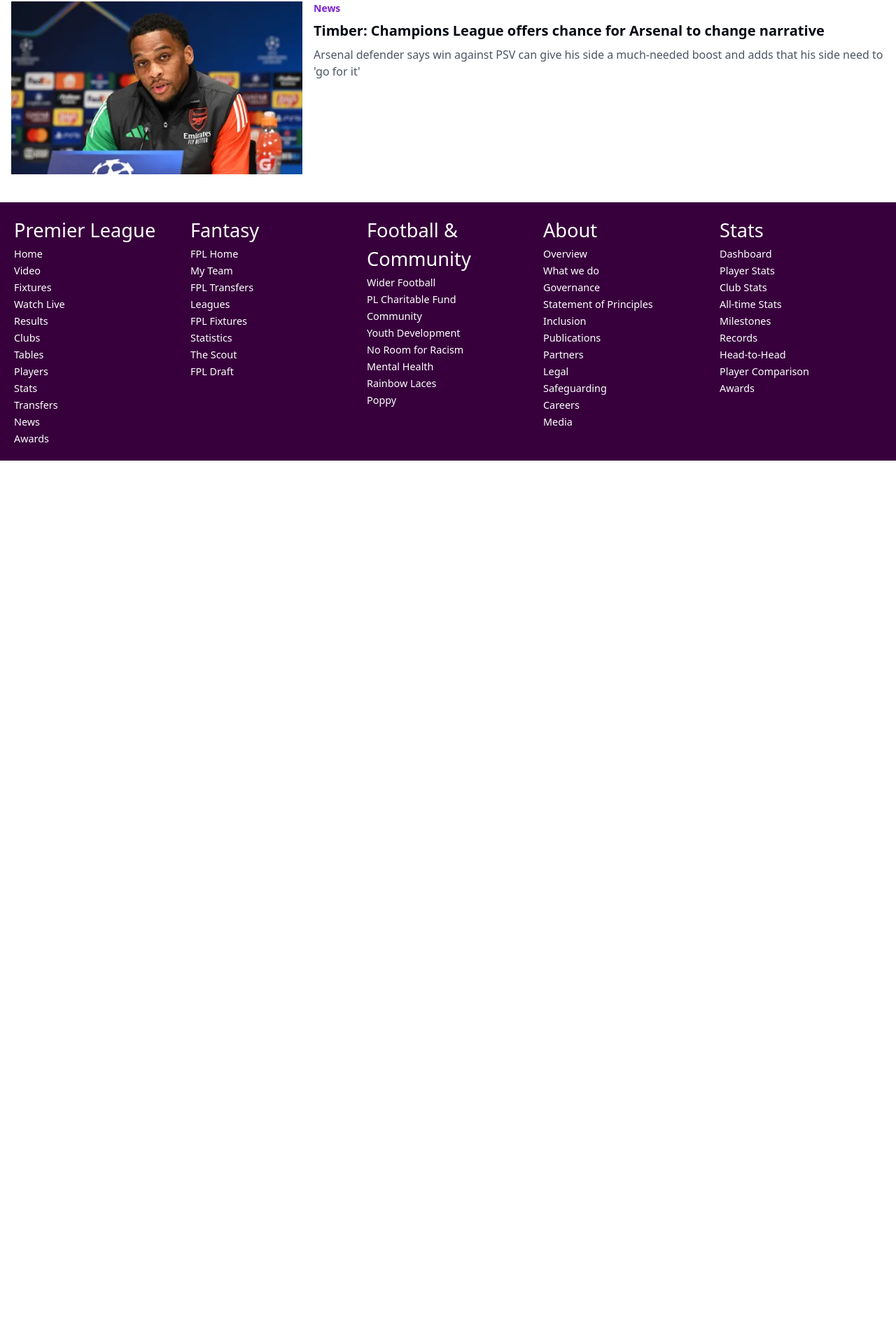
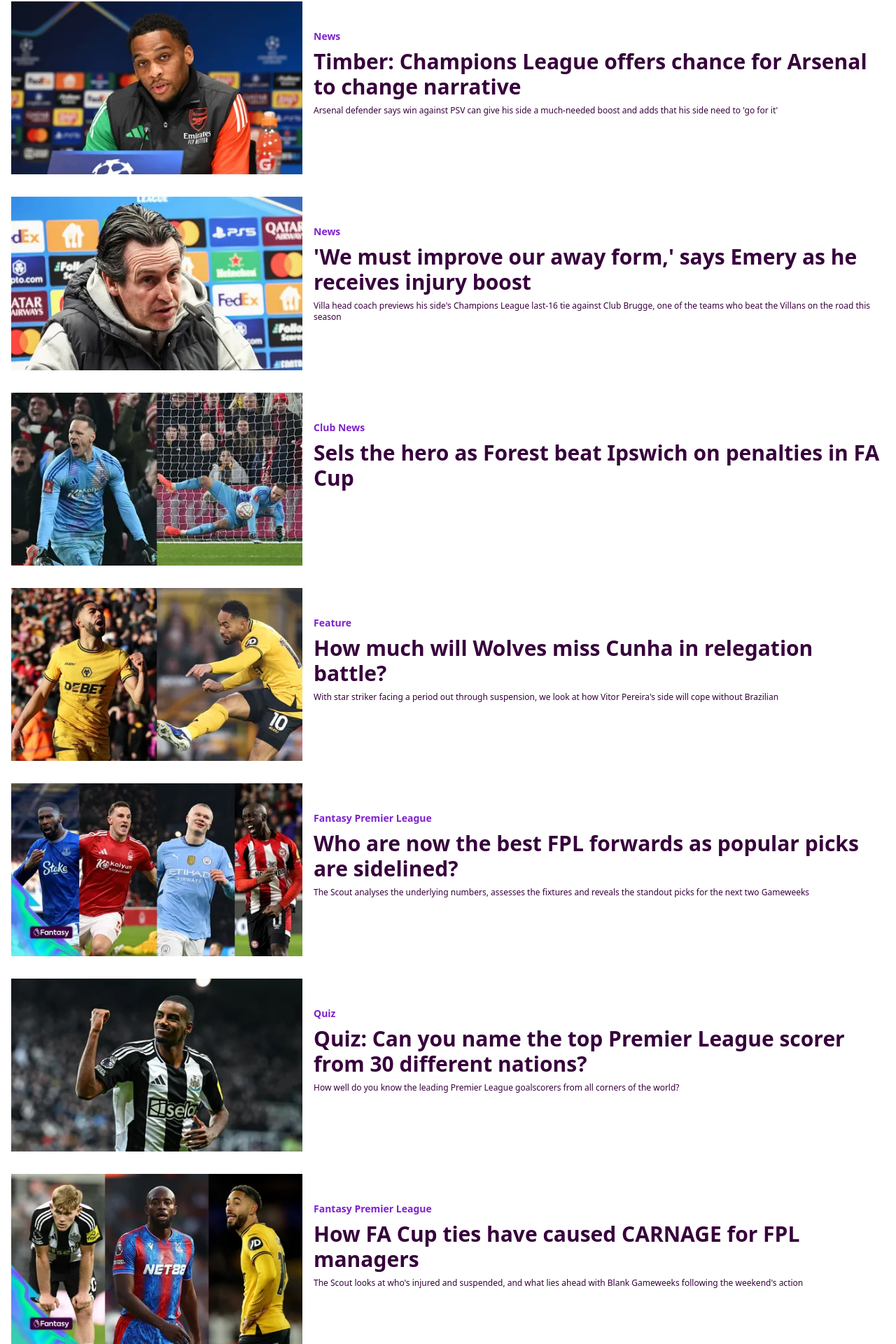
Before and after one commit to govind01sharma/website-clone, a React (Vite) app in the folder PL-clone/: page /news in a window 1280 px wide. Shown: the part 735-2655 px from the top of the page at 70% size. Before the commit the page ends 1393 px from the top, so only its background shows below. Built offline with nearby package versions, Linux system fonts and the light colour scheme.

Commit message:
All the news added in the NewsRoute

```diff
--- a/PL-clone/src/pages/NewsRoute.jsx
+++ b/PL-clone/src/pages/NewsRoute.jsx
@@ -66,10 +66,10 @@
           <div className="w-1/3">
             <img src={News1} alt="Football players" className="w-full h-auto" />
           </div>
-          <div className="w-2/3 pl-4">
+          <div className="w-2/3 pl-4 pt-10">
             <h2 className="text-sm font-bold text-purple-700 mb-2">Feature</h2>
-            <h3 className="text-xl font-semibold mb-2">Preview: All you need to know ahead of European last-16 ties</h3>
-            <p className="text-gray-600">Ben Bloom looks at how Aston Villa, Arsenal, Liverpool, Spurs, Man Utd and Chelsea will fare in their respective matches</p>
+            <h3 className="text-3xl text-[#37003C] font-semibold mb-2">Preview: All you need to know ahead of European last-16 ties</h3>
+            <p className="text-xs text-[#37003C]">Ben Bloom looks at how Aston Villa, Arsenal, Liverpool, Spurs, Man Utd and Chelsea will fare in their respective matches</p>
           </div>
         </div>
       </section>
@@ -79,10 +79,94 @@
           <div className="w-1/3">
             <img src={News2} alt="Arsenal player at press conference" className="w-full h-auto" />
           </div>
-          <div className="w-2/3 pl-4">
+          <div className="w-2/3 pl-4 pt-10">
           <h2 className="text-sm font-bold text-purple-700 mb-2">News</h2>
-            <h3 className="text-xl font-semibold mb-2">Timber: Champions League offers chance for Arsenal to change narrative</h3>
-            <p className="text-gray-600">Arsenal defender says win against PSV can give his side a much-needed boost and adds that his side need to 'go for it'</p>
+          <h3 className="text-3xl text-[#37003C] font-semibold mb-2">Timber: Champions League offers chance for Arsenal to change narrative</h3>
+          <p className="text-xs text-[#37003C]">Arsenal defender says win against PSV can give his side a much-needed boost and adds that his side need to 'go for it'</p>
+          </div>
+        </div>
+      </section>
+
+      <section className="mt-8 mx-4">
+        <div className="flex">
+          <div className="w-1/3">
+            <img src={News3} alt="Arsenal player at press conference" className="w-full h-auto" />
+          </div>
+          <div className="w-2/3 pl-4 pt-10">
+          <h2 className="text-sm font-bold text-purple-700 mb-2">News</h2>
+          <h3 className="text-3xl text-[#37003C] font-semibold mb-2">'We must improve our away form,' says Emery as he receives injury boost</h3>
+          <p className="text-xs text-[#37003C]"> Villa head coach previews his side's Champions League last-16 tie against Club Brugge, one of the teams who beat the Villans on the road this season </p>
+          </div>
+        </div>
+      </section>
+
+
+      <section className="mt-8 mx-4">
+        <div className="flex">
+          <div className="w-1/3">
+            <img src={News4} alt="Arsenal player at press conference" className="w-full h-auto" />
+          </div>
+          <div className="w-2/3 pl-4 pt-10">
+          <h2 className="text-sm font-bold text-purple-700 mb-2">Club News</h2>
+          <h3 className="text-3xl text-[#37003C] font-semibold mb-2">Sels the hero as Forest beat Ipswich on penalties in FA Cup</h3>
+          </div>
+        </div>
+      </section>
+
+
+
+      <section className="mt-8 mx-4">
+        <div className="flex">
+          <div className="w-1/3">
+            <img src={News5} alt="Arsenal player at press conference" className="w-full h-auto" />
+          </div>
+          <div className="w-2/3 pl-4 pt-10">
+          <h2 className="text-sm font-bold text-purple-700 mb-2">Feature</h2>
+          <h3 className="text-3xl text-[#37003C] font-semibold mb-2">How much will Wolves miss Cunha in relegation battle?</h3>
+          <p className="text-xs text-[#37003C]"> With star striker facing a period out through suspension, we look at how Vitor Pereira's side will cope without Brazilian </p>
+          </div>
+        </div>
+      </section>
+
+
+      <section className="mt-8 mx-4">
+        <div className="flex">
+          <div className="w-1/3">
+            <img src={News6} alt="Arsenal player at press conference" className="w-full h-auto" />
+          </div>
+          <div className="w-2/3 pl-4 pt-10">
+          <h2 className="text-sm font-bold text-purple-700 mb-2">Fantasy Premier League</h2>
+          <h3 className="text-3xl text-[#37003C] font-semibold mb-2">Who are now the best FPL forwards as popular picks are sidelined?</h3>
+          <p className="text-xs text-[#37003C]">The Scout analyses the underlying numbers, assesses the fixtures and reveals the standout picks for the next two Gameweeks </p>
+          </div>
+        </div>
+      </section>
+
+
+      <section className="mt-8 mx-4">
+        <div className="flex">
+          <div className="w-1/3">
+            <img src={News7} alt="Arsenal player at press conference" className="w-full h-auto" />
+          </div>
+          <div className="w-2/3 pl-4 pt-10">
+          <h2 className="text-sm font-bold text-purple-700 mb-2">Quiz</h2>
+          <h3 className="text-3xl text-[#37003C] font-semibold mb-2">Quiz: Can you name the top Premier League scorer from 30 different nations?</h3>
+          <p className="text-xs text-[#37003C]"> How well do you know the leading Premier League goalscorers from all corners of the world? </p>
+          </div>
+        </div>
+      </section>
+
+
+
+      <section className="mt-8 mx-4">
+        <div className="flex">
+          <div className="w-1/3">
+            <img src={News8} alt="Arsenal player at press conference" className="w-full h-auto" />
+          </div>
+          <div className="w-2/3 pl-4 pt-10">
+          <h2 className="text-sm font-bold text-purple-700 mb-2">Fantasy Premier League</h2>
+          <h3 className="text-3xl text-[#37003C] font-semibold mb-2">How FA Cup ties have caused CARNAGE for FPL managers</h3>
+          <p className="text-xs text-[#37003C]"> The Scout looks at who's injured and suspended, and what lies ahead with Blank Gameweeks following the weekend's action </p>
           </div>
         </div>
       </section>
```
